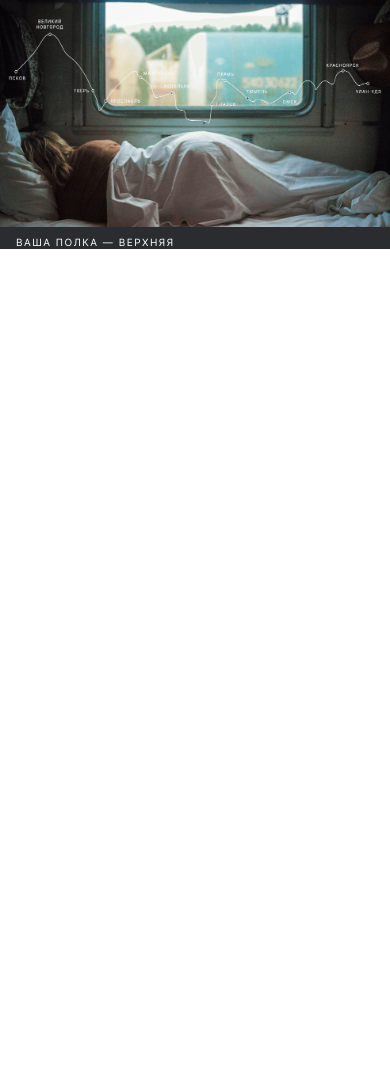
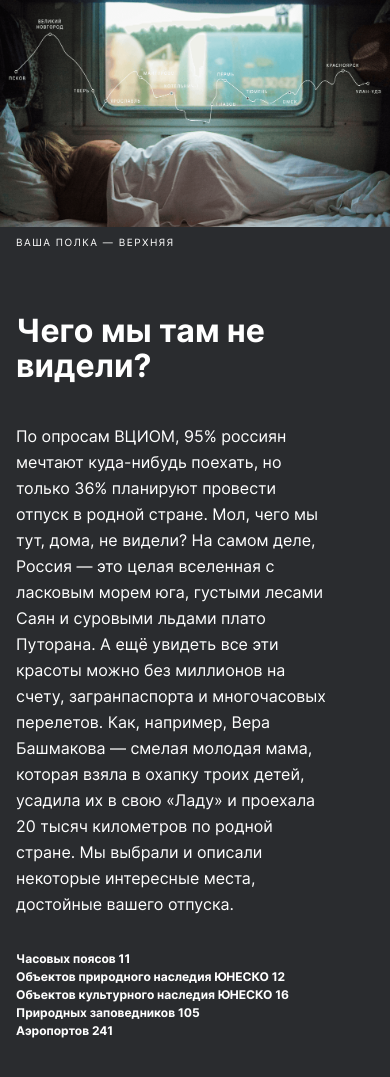
Before and after one commit to Ugoslave/russian-travel, a plain HTML site: page index.html in a window 390 px wide. Shown: the part 309-1386 px from the top of the page. Before the commit the page ends 844 px from the top, so only its background shows below. Drawn offline with Linux system fonts and the light colour scheme.

Commit message:
Header + lead + intro

```diff
--- a/index.html
+++ b/index.html
@@ -26,6 +26,25 @@
         <img src="./images/lead__image.png" alt="Маршрут счастливого путешественника" class="lead__image">
         <p class="lead__caption">ваша полка — верхняя</p>
       </section>
+
+      <article class="intro">
+        <h2 class="intro__title">Чего мы там не видели?</h2>
+        <p class="intro__text">По опросам ВЦИОМ, 95% россиян мечтают куда-нибудь поехать, но только 36%
+          планируют провести отпуск в родной стране. Мол, чего мы тут, дома, не видели? На самом деле,
+          Россия — это целая вселенная с ласковым морем юга, густыми лесами Саян и суровыми льдами плато
+          Путорана. А ещё увидеть все эти красоты можно без миллионов на счету, загранпаспорта и многочасовых
+          перелетов. Как, например, Вера Башмакова — смелая молодая мама, которая взяла в охапку троих детей,
+          усадила их в свою «Ладу» и проехала 20 тысяч километров по родной стране. Мы выбрали и описали
+          некоторые интересные места, достойные вашего отпуска.</p>
+        <ul class="intro__list">
+          <li class="intro__list-item">Часовых поясов 11</li>
+          <li class="intro__list-item">Объектов природного наследия ЮНЕСКО 12</li>
+          <li class="intro__list-item">Объектов культурного наследия ЮНЕСКО 16</li>
+          <li class="intro__list-item">Природных заповедников 105</li>
+          <li class="intro__list-item">Аэропортов 241</li>
+        </ul>
+      </article>
+
     </main>
 
 
--- a/pages/index.css
+++ b/pages/index.css
@@ -70,7 +70,7 @@
   }
 }
 
-@media screen and (min-width: 321px) and (max-width: 424px) {
+@media screen and (min-width: 321px) and (max-width: 767px) {
   .header {
     padding: 18px 18px 0 18px;
   }
@@ -219,3 +219,107 @@
     line-height: 1.4;
   }
 }
+
+.intro {
+  margin: 0;
+  box-sizing: border-box;
+  padding: 92px 442px 92px 148px;
+}
+
+@media screen and (min-width: 1024px) and (max-width: 1279px) {
+  .intro {
+    padding: 92px 286px 92px 48px;
+  }
+}
+
+@media screen and (min-width: 768px) and (max-width: 1023px) {
+  .intro {
+    padding: 88px 24px;
+  }
+}
+
+@media screen and (min-width: 425px) and (max-width: 767px) {
+  .intro {
+    padding: 70px 20px;
+  }
+}
+
+@media screen and (max-width: 424px) {
+  .intro {
+    padding: 64px 16px 64px 16px;
+  }
+}
+
+.intro__title {
+  margin: 0;
+  font-weight: 900;
+  font-size: 54px;
+  line-height: calc(58 / 54);
+  padding-bottom: 40px;
+  white-space: nowrap;
+}
+
+@media screen and (min-width: 425px) and (max-width: 767px) {
+  .intro__title{
+    max-width: 405px;
+    white-space: normal;
+  }
+}
+
+@media screen and (max-width: 424px) {
+  .intro__title {
+    font-size: 32px;
+    line-height: 1.1;
+    max-width: 288px;
+    white-space: normal;
+  }
+}
+
+.intro__text {
+  margin: 0;
+  max-width: 690px;
+  font-weight: normal;
+  font-size: 16px;
+  line-height: calc(26 / 16);
+}
+
+@media screen and (min-width: 768px) and (max-width: 1023px) {
+  .intro__text {
+    max-width: 720px;
+  }
+}
+
+@media screen and (min-width: 425px) and (max-width: 767px) {
+  .intro__text{
+    max-width: 420px;
+  }
+}
+
+@media screen and (min-width: 321px) and (max-width: 424px) {
+  .intro__text {
+    max-width: 311px;
+  }
+}
+
+@media screen and (max-width: 320px) {
+  .intro__text {
+    max-width: 288px;
+    min-height: 711px;
+  }
+}
+
+.intro__list {
+  margin: 0;
+  list-style: none;
+  padding-top: 33px;
+  padding-left: 0;
+  font-weight: bold;
+  font-size: 12px;
+  line-height: 1.5;
+}
+
+@media screen and (max-width: 320px) {
+  .intro__list {
+    max-width: 288px;
+  }
+}
```
